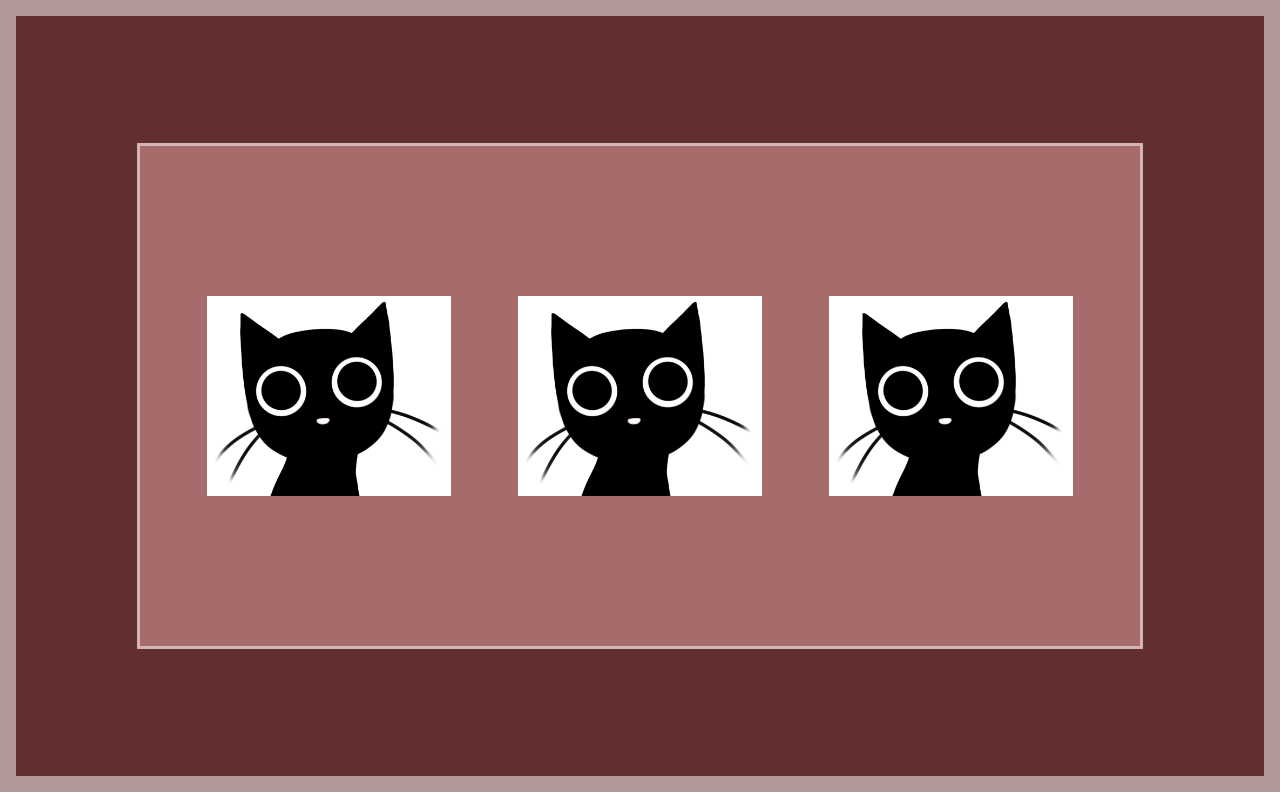
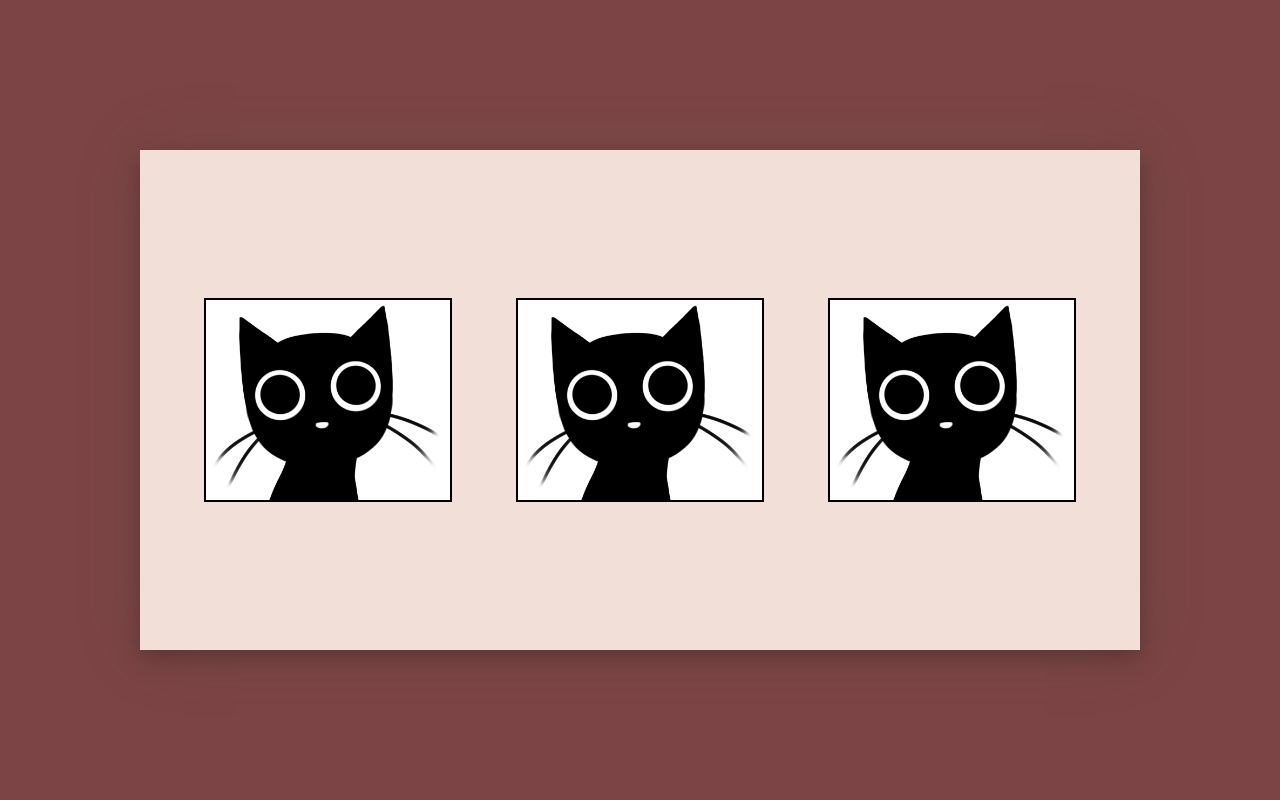
Before and after one commit to kefimochi/Flexbox-with-cats, a plain HTML site: page Part 1/index.html in a window 1280 px wide. Drawn offline with Linux system fonts and the light colour scheme.

```diff
--- a/Part 1/style.css
+++ b/Part 1/style.css
@@ -5,27 +5,36 @@
 }
 
 .outer-cage {
-  background-color: #633030;
-  height: 95vh;
+  background-color: #7c4444;
+  height: 100vh;
   width: auto;
   display: flex;
   align-items: center;
   justify-content: center;
-  border: 1em solid rgba(255, 255, 255, 0.5);
+  /* background-image: radial-gradient(
+    circle,
+    #f3d9cf,
+    #f0c8be,
+    #e2978e,
+    #c56e70,
+    #a1384a
+  ); */
 }
 
 .cage {
-  background-color: #a86b6b;
+  background-color: #f1dfd8;
   height: 500px;
   width: 1000px;
   flex-wrap: wrap;
   display: flex;
   align-items: center;
   justify-content: space-evenly;
-  border: 3px solid rgba(255, 255, 255, 0.5);
+  box-shadow: 0 0.5rem 1.5rem rgba(0, 0, 0, 0.25),
+    0 0 4rem 0px rgba(100, 100, 100, 0.15);
 }
 
 img {
   height: 200px;
   width: auto;
+  border: 2.5px solid black;
 }
```
Also changed, not shown: EADht5VU8AA5fAy.jpg (added), 1 other file.
